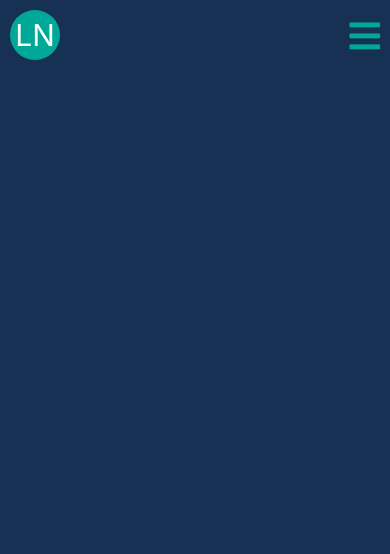
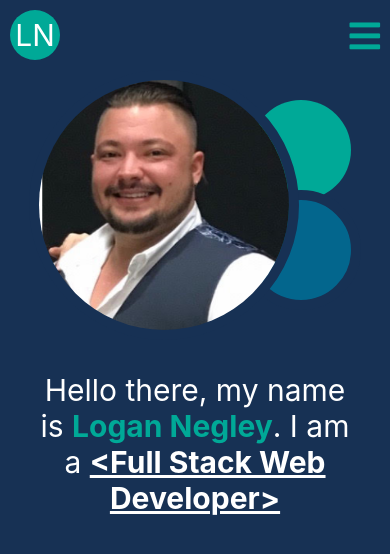
Before and after one commit to LoganNegley/Portfolio-React, a React (Create React App) app in the folder frontend/: page / in a window 390 px wide. Shown: the top 554 px of the page. Built offline with nearby package versions, Linux system fonts and the light colour scheme.

Commit message:
hero section component done and styled for mobile

```diff
--- a/frontend/src/App.js
+++ b/frontend/src/App.js
@@ -1,10 +1,12 @@
 import React from 'react';
 import Header from './components/Header';
+import Hero from './components/Hero';
 
 function App() {
   return (
     <>
       <Header/>
+      <Hero/>
     </>
   );
 }
--- /dev/null
+++ b/frontend/src/components/Hero.js
@@ -0,0 +1,70 @@
+import React from 'react'
+import styled from 'styled-components';
+
+
+// Styles
+const HeroContainer= styled.div`
+    .circles{
+        width:100px;
+        height:100px;
+        margin-top:3rem;
+        border-radius:50%;
+    }
+    .top{
+        width:85%;
+        margin:0 auto;
+        position:relative;
+
+        .hero-circle-one{
+            background-color:#00A997;
+            position:absolute;
+            top:0rem;
+            right:1rem;
+            z-index:-1;
+        }
+        .hero-circle-two{
+            background-color:#03668D;
+            position:absolute;
+            top:9rem;
+            right:0rem;
+            z-index:-1;
+            border:1rem solid #173154;
+        }
+    }
+
+    .bottom{
+        width:85%;
+        text-align:center;
+        margin:0 auto;
+        font-size:3rem;
+        color:white;
+        span{
+             font-weight:bold;
+        }
+    }
+`;
+const HeroImage = styled.img`
+    width:25rem;
+    height:250px;
+    border-radius:50%;
+    border:1rem solid #173154;
+`;
+
+const Hero = () => {
+    return (
+        <section id='hero-banner'>
+            <HeroContainer>
+                <div className='top'>
+                    <HeroImage src='/images/headshot.png'/>
+                    <div className='hero-circle-one circles'></div>
+                    <div className='hero-circle-two circles'></div>
+                </div>
+                <div className='bottom'>
+                    <p>Hello there, my name is <span className='name' style={{color:'#00A997'}}>Logan Negley</span>. I am a <span className='title' style= {{textDecoration:'underline'}}>{"<Full Stack Web Developer>"}</span></p>
+                </div>
+            </HeroContainer>
+        </section>
+    )
+}
+
+export default Hero
--- a/frontend/src/components/navbars/MobileNav.js
+++ b/frontend/src/components/navbars/MobileNav.js
@@ -5,24 +5,25 @@ const NavLinks = styled.div`
     color:white;
     background-color:#04808E;
     font-size:1.5rem;
-    width:25%;
+    width:35%;
     position:absolute;
     right:0px;
     top:0px;
-    height:200px;
+    height:250px;
     border-radius:75px 0 75px 0;
+    z-index:110;
 
     #exit{
         position:absolute;
         right:10px;
-        top:5px;
+        top:10px;
 
     }
     ul{
         position:absolute;
-        right:5px;
-        top:25px;
-        font-size:1.75rem;
+        right:25px;
+        top:35px;
+        font-size:2rem;
         }
     li{
         padding:.5rem;
--- a/frontend/src/index.js
+++ b/frontend/src/index.js
@@ -1,7 +1,5 @@
 import React from 'react';
 import ReactDOM from 'react-dom';
-import 'bootstrap/dist/css/bootstrap.min.css';
-import 'font-awesome/css/font-awesome.min.css';
 import './index.css';
 import App from './App';
 import reportWebVitals from './reportWebVitals';
```
Also changed, not shown: frontend/public/images/headshot.PNG (renamed from frontend/public/images/porfolio-headshot.PNG).
